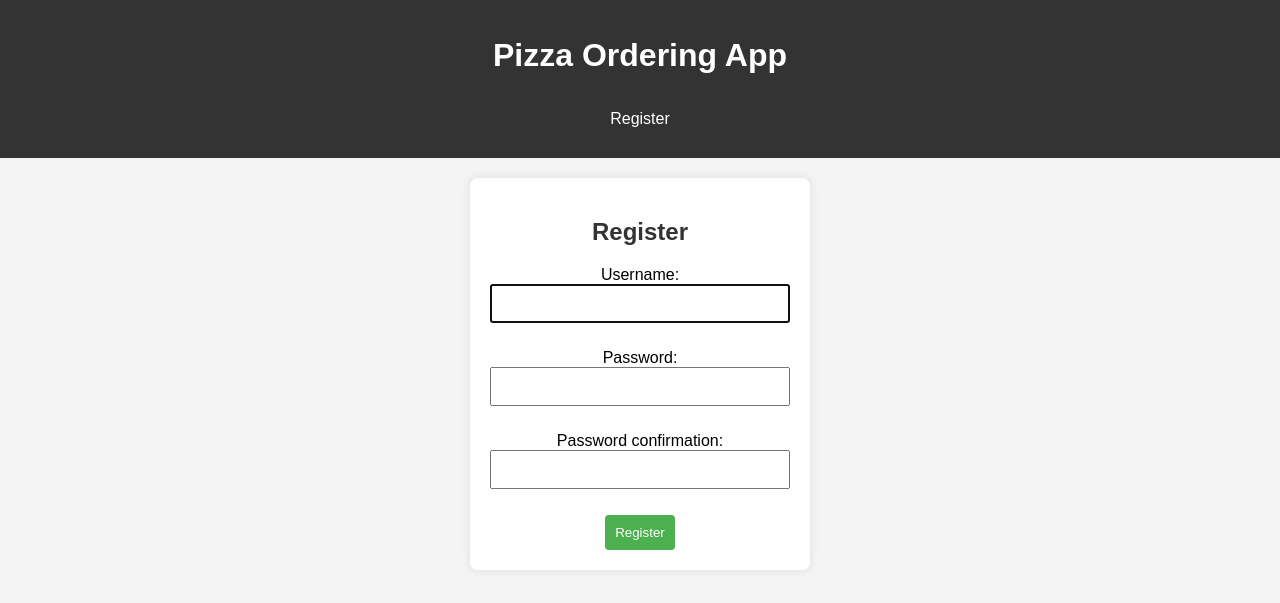
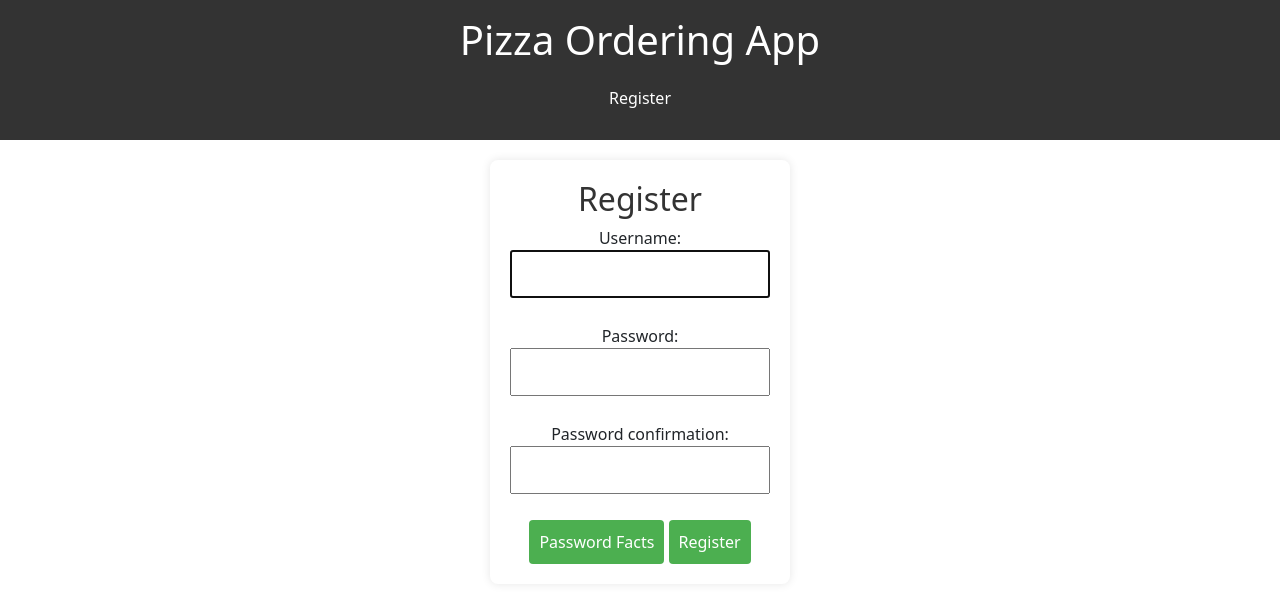
Before and after one commit to GitKad1/miniproject4KHerbert, a Django app: page /register/ in a window 1280 px wide. Shown: the top 603 px of the page. Run offline with Django 4.2, Linux system fonts and the light colour scheme.

Commit message:
Set up Bootstrap and modal to explain passwords.

```diff
--- a/orderPizza/templates/base.html
+++ b/orderPizza/templates/base.html
@@ -5,6 +5,7 @@
     <meta name="viewport" content="width=device-width, initial-scale=1.0">
     {% load static %}
     <link rel="stylesheet" type="text/css" href="{% static 'orderPizza/styles.css' %}">
+    <link href="https://cdn.jsdelivr.net/npm/bootstrap@5.3.2/dist/css/bootstrap.min.css" rel="stylesheet" integrity="sha384-T3c6CoIi6uLrA9TneNEoa7RxnatzjcDSCmG1MXxSR1GAsXEV/Dwwykc2MPK8M2HN" crossorigin="anonymous">
     <title>{% block title %}Order Pizza{% endblock %}</title>
     <!-- Add your CSS links or stylesheets here -->
 </head>
@@ -22,9 +23,29 @@
             </ul>
         </nav>
     </header>
+    <!-- Modal -->
+<div class="modal fade" id="staticBackdrop" data-bs-backdrop="static" data-bs-keyboard="false" tabindex="-1" aria-labelledby="staticBackdropLabel" aria-hidden="true">
+  <div class="modal-dialog">
+    <div class="modal-content">
+      <div class="modal-header">
+        <h1 class="modal-title fs-5" id="staticBackdropLabel">About Your Password</h1>
+        <button type="button" class="btn-close" data-bs-dismiss="modal" aria-label="Close"></button>
+      </div>
+      <div class="modal-body">
+          <p>Your password must contain at least 8 characters.</p>
+          <p>Your password can’t be a commonly used password.</p>
+          <p>Your password can’t be entirely numeric.</p>
+      </div>
+      <div class="modal-footer">
+        <button type="button" class="btn btn-secondary" data-bs-dismiss="modal">Close</button>
+      </div>
+    </div>
+  </div>
+</div>
 
     <main>
         {% block content %}{% endblock %}
     </main>
+<script src="https://cdn.jsdelivr.net/npm/bootstrap@5.3.2/dist/js/bootstrap.bundle.min.js" integrity="sha384-C6RzsynM9kWDrMNeT87bh95OGNyZPhcTNXj1NW7RuBCsyN/o0jlpcV8Qyq46cDfL" crossorigin="anonymous"></script>
 </body>
 </html>
--- a/orderPizza/templates/registration/register.html
+++ b/orderPizza/templates/registration/register.html
@@ -6,6 +6,9 @@
         <form id= 'register' method="post">
             {% csrf_token %}
             {{ form.as_p }}
+            <button type="button" data-bs-toggle="modal" data-bs-target="#staticBackdrop">
+                Password Facts
+            </button>
             <button type="submit">Register</button>
         </form>
     </div>
```
